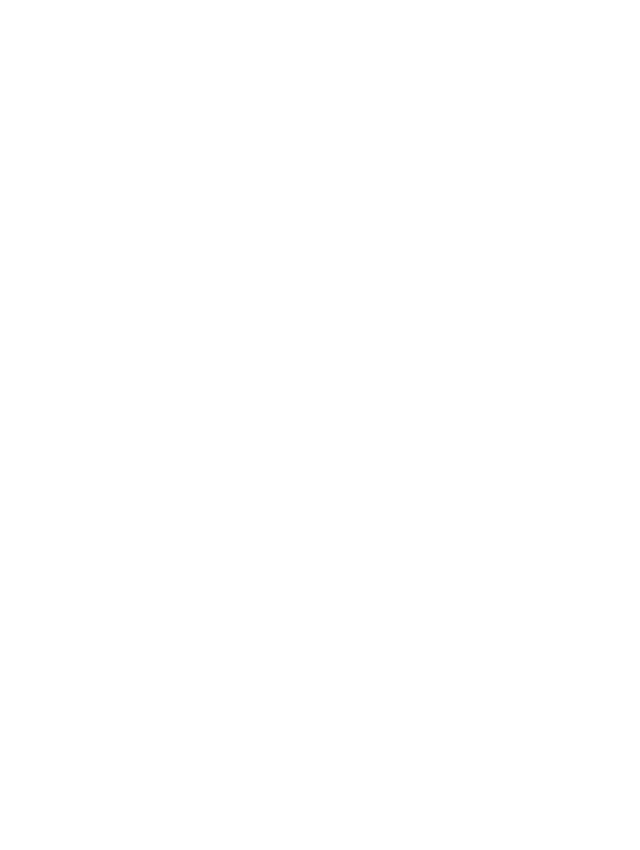
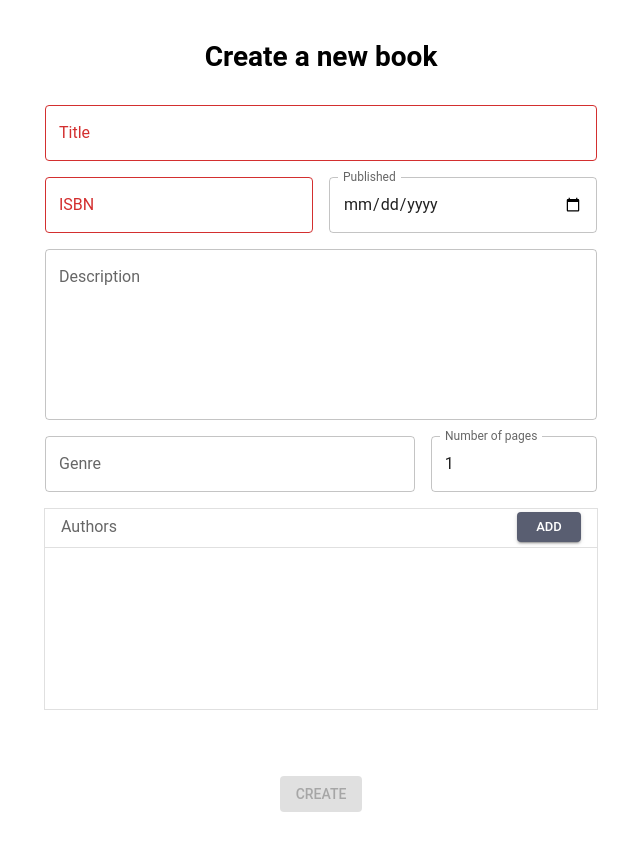
Before and after one commit to mbo009/library-management-system, a React (Vite) app in the folder frontend/library-management-system/: page /librarian/new_book in a window 1280 px wide. Shown: the whole page, without its empty margins (319-959 px from the left). Before the commit the page ends 800 px from the top, so only its background shows below. Built offline with nearby package versions, Linux system fonts and the light colour scheme.

Commit message:
Added book create and edit page

```diff
--- a/frontend/library-management-system/src/App.tsx
+++ b/frontend/library-management-system/src/App.tsx
@@ -5,6 +5,7 @@
 import Login from "./Login";
 import { AnimatePresence } from "framer-motion";
 import WrappedHome from "./Home.tsx";
+import EditBook from "./librarian/Book.tsx"
 
 function App() {
   const location = useLocation();
@@ -14,6 +15,8 @@
         <Routes location={location} key={location.pathname}>
           <Route path="/login" element={<Login />} />
           <Route path="/home" element={<WrappedHome />} />
+          <Route path="/librarian/new_book" element={<EditBook create={true} />} />
+          <Route path="/librarian/book" element={<EditBook create={false} />} />
         </Routes>
       </AnimatePresence>
     </ThemeProvider>
--- /dev/null
+++ b/frontend/library-management-system/src/librarian/AuthorDialog.tsx
@@ -0,0 +1,88 @@
+import React, { useEffect, useState } from 'react';
+import {
+  Dialog,
+  DialogTitle,
+  DialogContent,
+  List,
+  ListItem,
+  ListItemButton,
+  ListItemText,
+  DialogActions,
+  Button,
+  TextField,
+} from '@mui/material';
+
+interface Author {
+  id: number;
+  name: string;
+}
+
+interface AuthorDialogProps {
+  open: boolean;
+  onClose: (selectedAuthor?: Author) => void;
+}
+
+const AuthorDialog: React.FC<AuthorDialogProps> = ({ open, onClose }) => {
+  const [searchTerm, setSearchTerm] = useState<string>('');
+  const [allAuthors, setAllAuthors] = useState<Array<Author>>([]);
+
+  useEffect(() => {
+
+    const fetchedAuthors: Array<Author> = [
+        { id: 1, name: "Author #1" },
+        { id: 2, name: "Author #2" },
+        { id: 3, name: "Author #3" },
+        { id: 4, name: "Author #4" },
+        { id: 5, name: "Author #5" },
+        { id: 6, name: "Author #6" },
+        { id: 7, name: "Author #7" },
+        { id: 8, name: "Author #8" },
+        { id: 9, name: "Author #9" },
+        { id: 10, name: "Author #10" },
+    ]
+
+    setAllAuthors(fetchedAuthors);
+  }, []);
+
+  const filteredAuthors = allAuthors.filter((author) =>
+    author.name.toLowerCase().includes(searchTerm.toLowerCase())
+  );
+
+  const handleSelect = (author: Author) => {
+    onClose(author);
+  };
+
+  return (
+    <Dialog open={open} onClose={() => onClose()} sx={{maxHeight: "80vh"}} maxWidth="sm" fullWidth>
+      <DialogTitle>Select an Author</DialogTitle>
+      <DialogContent>
+        <TextField
+          fullWidth
+          margin="normal"
+          placeholder="Search author..."
+          value={searchTerm}
+          onChange={(e) => setSearchTerm(e.target.value)}
+        />
+        <List>
+          {filteredAuthors.map((author, index) => (
+            <ListItem
+                key={author.id}
+                sx={{
+                    height: "50px",
+                }}
+            >
+              <ListItemButton sx={{ backgroundColor: index % 2 === 0 ? "grey.100" : "white" }} onClick={() => handleSelect(author)}>
+                <ListItemText primary={author.name} />
+              </ListItemButton>
+            </ListItem>
+          ))}
+        </List>
+      </DialogContent>
+      <DialogActions>
+        <Button onClick={() => onClose()}>Cancel</Button>
+      </DialogActions>
+    </Dialog>
+  );
+};
+
+export default AuthorDialog;
--- /dev/null
+++ b/frontend/library-management-system/src/librarian/Book.tsx
@@ -0,0 +1,259 @@
+import React, { useEffect, useState } from "react";
+import {
+  TextField,
+  Box,
+  Button,
+  Typography,
+  Stack,
+  Container,
+  Divider,
+  Chip,
+  List,
+  ListItem,
+  ListSubheader,
+  ListItemText,
+  ListItemButton,
+} from "@mui/material";
+import transition from "../utils/transition";
+
+import AuthorDialog from "./AuthorDialog";
+
+interface Author {
+  id: number;
+  name: string;
+}
+
+
+interface Book {
+    id: number;
+    isbn: string;
+    title: string;
+    description: string;
+    genre: string;
+    authors: Array<Author>;
+    publishedDate: Date | null;
+    pageCount: number;
+}
+
+function initBook(): Book {
+    return {
+        id: 0,
+        isbn: "",
+        title: "",
+        description: "",
+        genre: "",
+        authors: [],
+        publishedDate: null,
+        pageCount: 1,
+    };
+}
+
+type EditBookProps = {
+  create: boolean;
+};
+
+const EditBook: React.FC<EditBookProps> = ({ create }) => {
+  const [book, setBook] = useState<Book>(initBook());
+
+  const [selectAuthor, setSelectAuthor] = useState(false);
+
+  useEffect(() => {
+
+  }, []);
+
+  const handlePublishedDateChange = (e: React.ChangeEvent<HTMLInputElement>) => {
+    const date = e.target.value;
+    setBook({...book, publishedDate: new Date()});
+  };
+
+  const handleCloseAuthorDialog = (author?: Author) => {
+    if (author) {
+      setBook({...book, authors: [...book.authors, author] });
+    }
+    setSelectAuthor(false);
+  };
+
+  const handleRemoveAuthor = (indexToRemove: number) => {
+    const authors = book.authors.filter((_, index) => index !== indexToRemove);
+    setBook({...book, authors: authors});
+  }
+
+
+  const isBookISBNValid = isValidISBN(book.isbn);
+
+
+  return (
+    <Container maxWidth="sm" sx={{ paddingY: 5 }}>
+      <Box position="relative" display="flex" flexDirection="column" alignItems="center" justifyContent="center" gap={2}>
+
+        <Typography variant="h2" sx={{ mb: "15px" }}>
+          { create ? "Create a new book" : "Edit book"}
+        </Typography>
+
+        <TextField
+          label="Title"
+          fullWidth
+          multiline
+          rows={1}
+          value={book.title}
+          onChange={(e) => setBook({...book, title: e.target.value})}
+          variant="outlined"
+          error={book.title.length == 0}
+        />
+        <Stack direction="row"  sx={{ width: '100%' }} spacing={2}>
+          <TextField
+            fullWidth
+            label="ISBN"
+            multiline
+            rows={1}
+            value={book.isbn}
+            onChange={(e) => setBook({...book, isbn: e.target.value})}
+            error={!isBookISBNValid}
+            variant="outlined"
+          />
+          <TextField
+            fullWidth
+            label="Published"
+            type="date"
+            margin="normal"
+            color="secondary"
+            value={book.publishedDate?.toISOString().slice(0, 10)}
+            onChange={handlePublishedDateChange}
+            InputLabelProps={{
+              shrink: true,
+            }}
+          />
+        </Stack>
+
+        <TextField
+          label="Description"
+          fullWidth
+          multiline
+          rows={6}
+          value={book.description}
+          onChange={(e) => setBook({...book, description: e.target.value})}
+          variant="outlined"
+        />
+
+        <Stack direction="row"  sx={{ width: '100%' }} spacing={2}>
+          <TextField
+            fullWidth
+            label="Genre"
+            multiline
+            rows={1}
+            value={book.genre}
+            onChange={(e) => setBook({...book, genre: e.target.value})}
+            variant="outlined"
+          />
+          <TextField
+            label="Number of pages"
+            type="number"
+            value={book.pageCount}
+            onChange={(e) => setBook({...book, pageCount: Math.max(Number(e.target.value), 1) })}
+          />
+        </Stack>
+
+        <List
+          sx={{
+            width: "100%",
+            alignItems: "center",
+            border: 1,
+            borderColor: "grey.300",
+            overflow: "auto",
+            height: "25vh",
+            padding: 0,
+            marginBottom: "40px",
+          }}
+        >
+          <ListSubheader sx={{ height: "38px", paddingY: "3px" }}>
+            <Box
+              sx={{
+              display: "flex",
+              justifyContent: "space-between",
+              alignItems: "center",
+            }}
+            >
+                <Typography>Authors</Typography>
+                <Button
+                  size="small"
+                  variant="contained"
+                  onClick={() => setSelectAuthor(true)}
+                >
+                  Add
+                </Button>
+            </Box>
+          </ListSubheader>
+          <Divider />
+          {book.authors.map((author, index) => (
+          <ListItem
+            key={index}
+            sx={{
+              backgroundColor: index % 2 === 0 ? "grey.100" : "white",
+              '&:hover': {
+                backgroundColor: "grey.200",
+              },
+              height: "40px",
+            }}
+            secondaryAction={
+              <Chip
+                label="-"
+                onClick={() => handleRemoveAuthor(index)}
+              >
+              </Chip>
+            }
+          >
+            <ListItemText primary={author.name}/>
+          </ListItem>
+          ))}
+        </List>
+
+        <Button sx={{ mt: "10px" }}
+          variant="contained"
+          disabled={!isBookISBNValid || (book.title.length == 0)}
+        >
+          { create ? "Create" : "Save"}
+        </Button>
+
+        <AuthorDialog open={selectAuthor} onClose={handleCloseAuthorDialog} />
+
+      </Box>
+    </Container>
+  );
+};
+
+function isValidISBN(isbn: string): boolean {
+  const cleaned = isbn.replace(/[-\s]/g, ''); // Remove hyphens and spaces
+
+  if (cleaned.length === 10) {
+    return isValidISBN10(cleaned);
+  } else if (cleaned.length === 13) {
+    return isValidISBN13(cleaned);
+  }
+  return false;
+}
+
+function isValidISBN10(isbn: string): boolean {
+  if (!/^\d{9}[\dX]$/.test(isbn)) {
+    return false;
+  }
+  let sum = 0;
+  for (let i = 0; i < 9; i++) {
+    sum += parseInt(isbn[i]) * (10 - i);
+  }
+  sum += isbn[9] === 'X' ? 10 : parseInt(isbn[9]);
+  return sum % 11 === 0;
+}
+
+function isValidISBN13(isbn: string): boolean {
+  if (!/^\d{13}$/.test(isbn)) {
+    return false;
+  }
+  let sum = 0;
+  for (let i = 0; i < 13; i++) {
+    const digit = parseInt(isbn[i]);
+    sum += i % 2 === 0 ? digit : digit * 3;
+  }
+  return sum % 10 === 0;
+}
+
+export default transition(EditBook);
```
Also changed, not shown: 1 other file (tests, documents, lock files or other folders).
